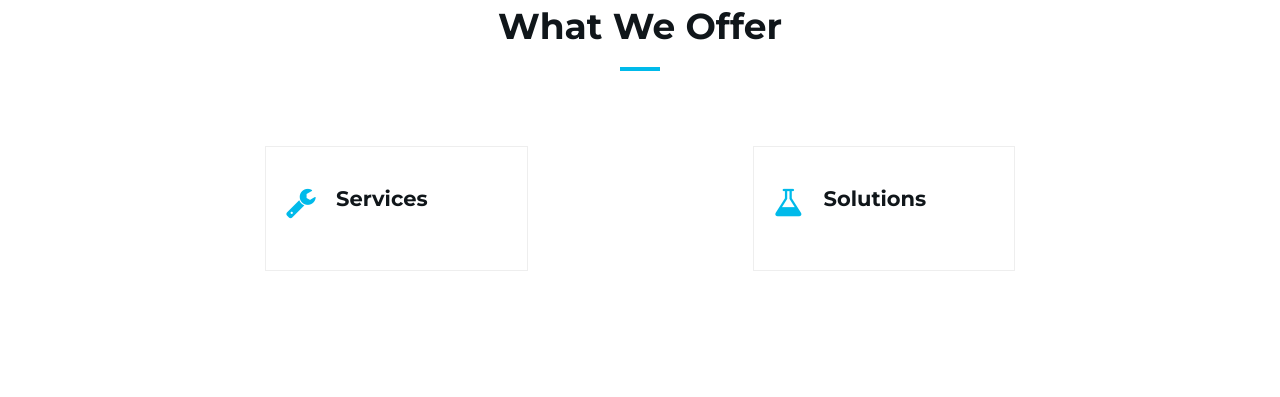
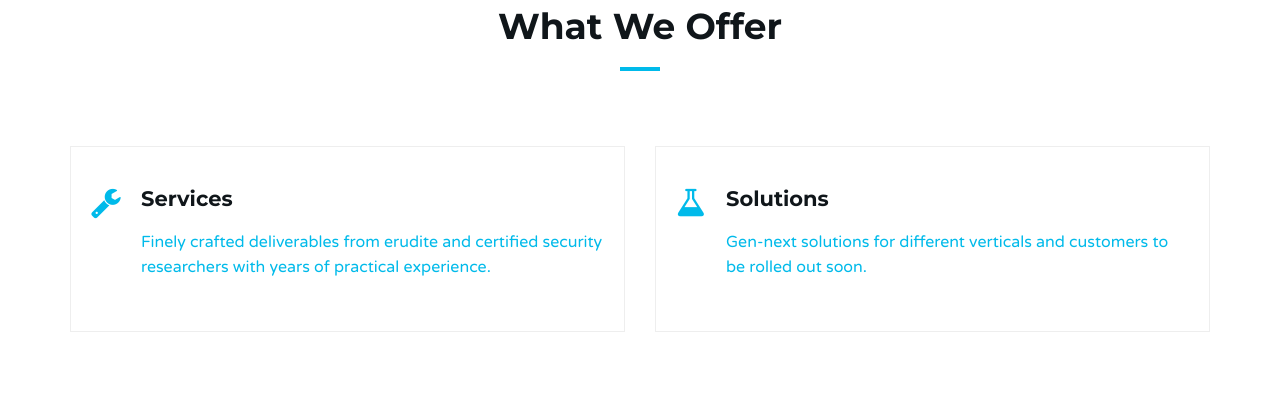
Before and after one commit to brewsec/brewsec.github.io, a plain HTML site: page index.html in a window 1280 px wide. Shown: the part 1600-1997 px from the top of the page. Drawn offline with nearby package versions, Linux system fonts and the light colour scheme; a script that the page names is missing.

Commit message:
Updated Text in What We Offer Section

```diff
--- a/index.html
+++ b/index.html
@@ -201,21 +201,23 @@
 				<!-- /Section header -->
 
 				<!-- service -->
-				<div class="col-md-3 col-md-offset-2 col-sm-6">
+				<div class="col-md-6 col-sm-6">
 					<div class="service">
 						<a href="./services/index.html">
 							<i class="fa fa-wrench"></i>
 							<h3>Services</h3>
+							<p>Finely crafted deliverables from erudite and certified security researchers with years of practical experience.</p>
 						</a>
 					</div>
 				</div>
 				<!-- /service -->
 				<!-- service -->
-				<div class="col-md-3 col-md-offset-2 col-sm-6">
+				<div class="col-md-6 col-sm-6">
 					<div class="service">
 						<a href="#home">
 							<i class="fa fa-flask"></i>
 							<h3>Solutions</h3>
+							<p>Gen-next solutions for different verticals and customers to be rolled out soon.</p>
 						</a>
 					</div>
 				</div>
```
